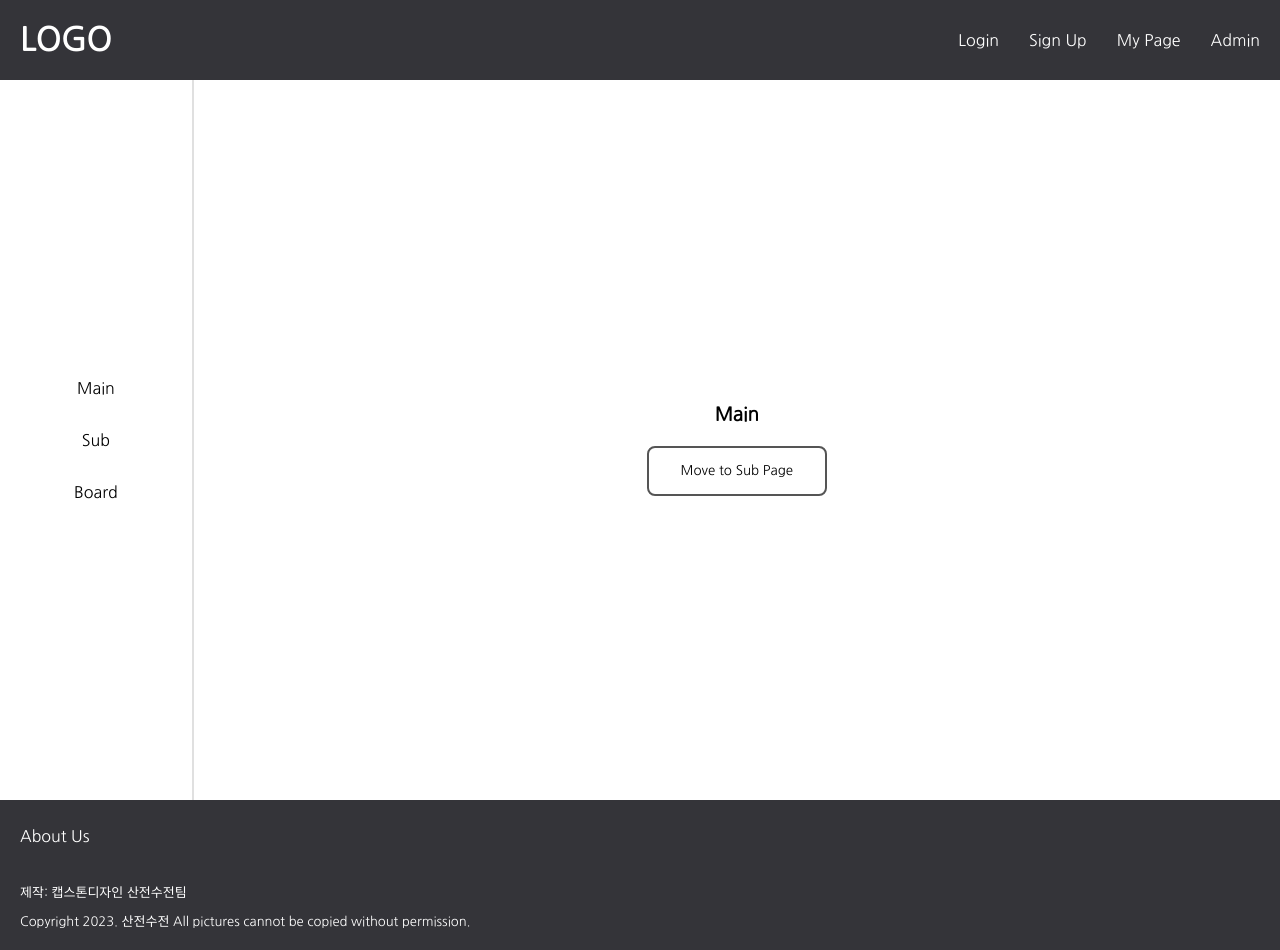
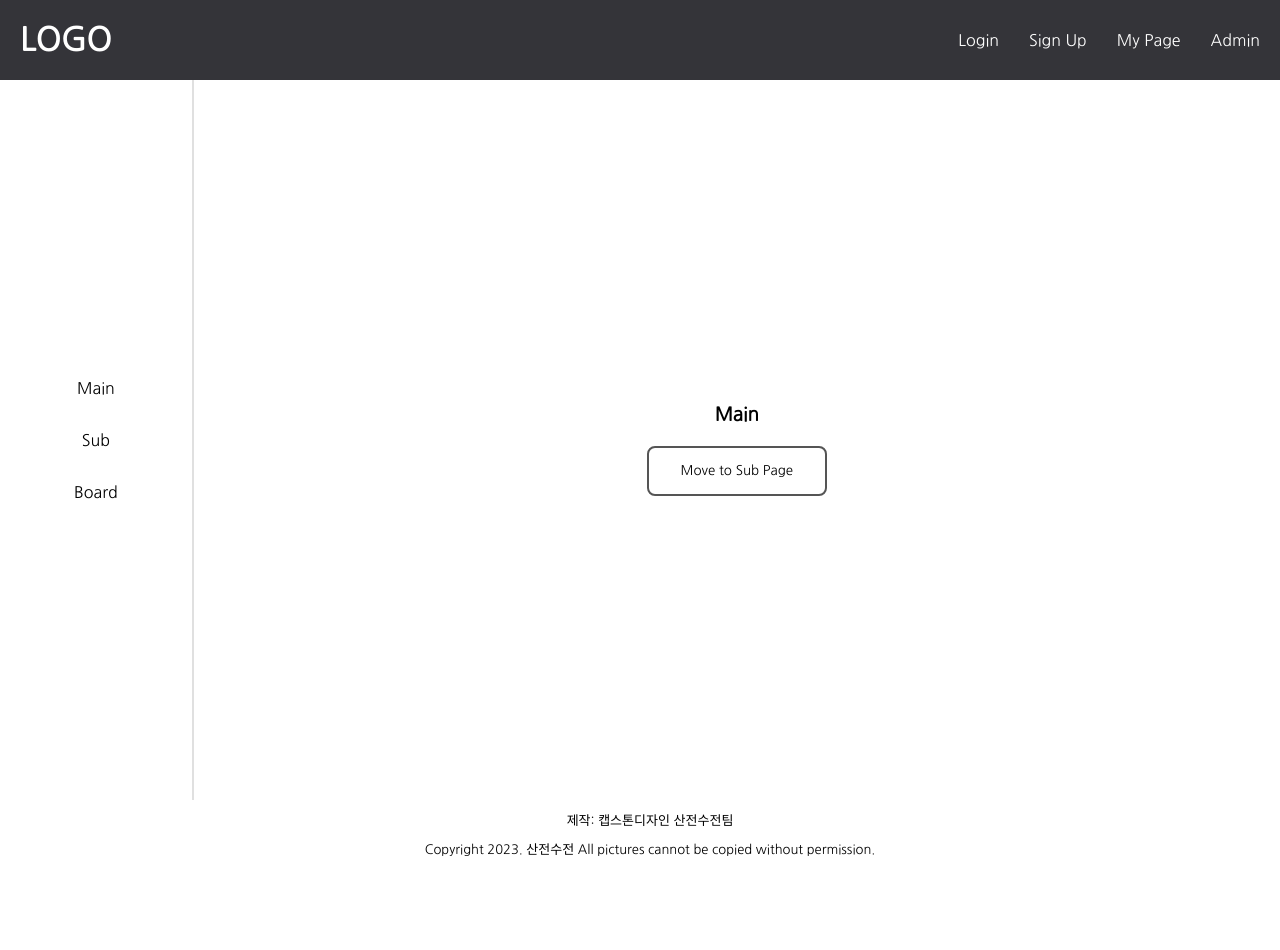
Before and after one commit to sanjeonsujeon/frontEnd, a React (Create React App) app in the folder Dufs-FrontEnd/: page / in a window 1280 px wide. After the commit the page ends 880 px from the top, so only its background shows below. Built offline with nearby package versions, Linux system fonts and the light colour scheme.

Commit message:
Footer 디자인 수정

```diff
--- a/Dufs-FrontEnd/src/Component/Footer.jsx
+++ b/Dufs-FrontEnd/src/Component/Footer.jsx
@@ -6,10 +6,12 @@ import config from "../config";
 
 const StyledFooter = styled.div`
     display: inline-block;
-    background: #343439;
-    color: white;
+    color: black;
     height: ${config.FooterHeight};
     width: 100%;
+    max-width: 1200px;
+    margin: 0 auto;
+    text-align: center;
 `
 const Menu = styled.div`
     display: flex;
@@ -29,12 +31,13 @@ const Footer = () => {
 
     return (
         <StyledFooter>
+            {/*
             <Menu>
                 {menus.map((menu, index) => {
                     return(
                         <NavLink
                         exact
-                        style={{color: "white", textDecoration: "none", margin: "10px 20px 10px 10px"}}
+                        style={{color: "black", textDecoration: "none", margin: "10px 20px 10px 10px"}}
                         to={menu.path}
                         key={index}
                         activeStyle={{color: "black"}}
@@ -44,6 +47,7 @@ const Footer = () => {
                     );
                 })}
             </Menu>
+            */}
             <div>
                 <P>제작: 캡스톤디자인 산전수전팀</P>
                 <P>Copyright 2023. 산전수전 All pictures cannot be copied without permission. </P>
--- a/Dufs-FrontEnd/src/config.js
+++ b/Dufs-FrontEnd/src/config.js
@@ -1,5 +1,5 @@
 const HeaderHeight = "80px";
-const FooterHeight = "150px";
+const FooterHeight = "80px";
 
 const value = {
     HeaderHeight,
```
